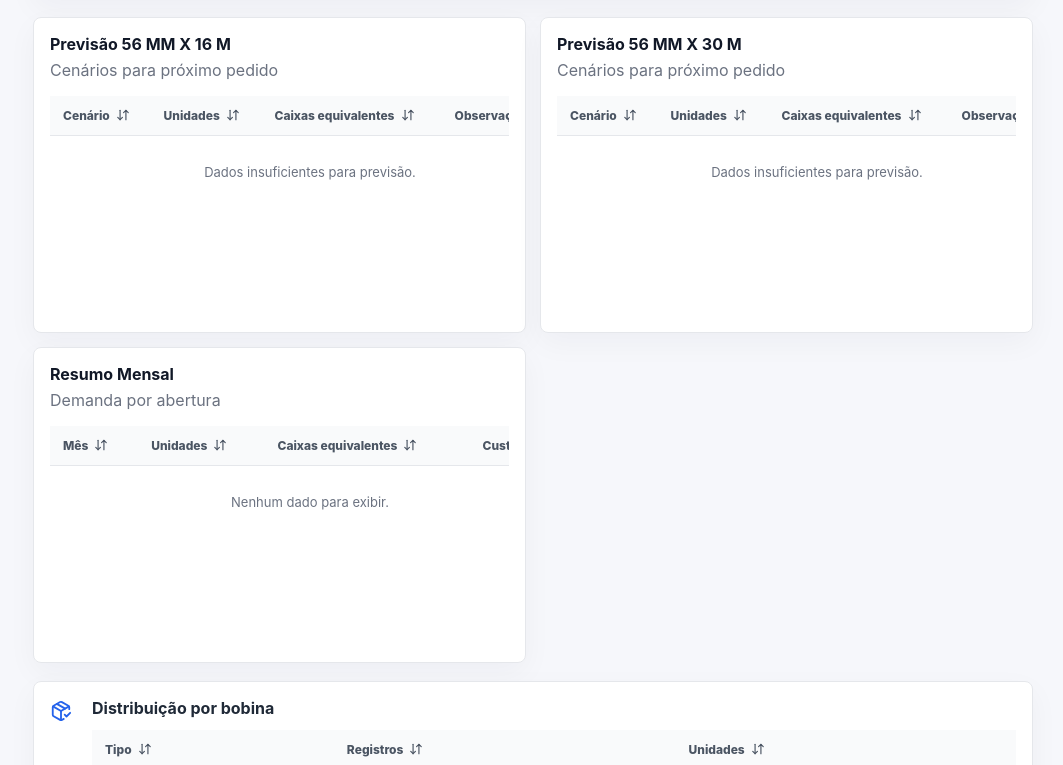
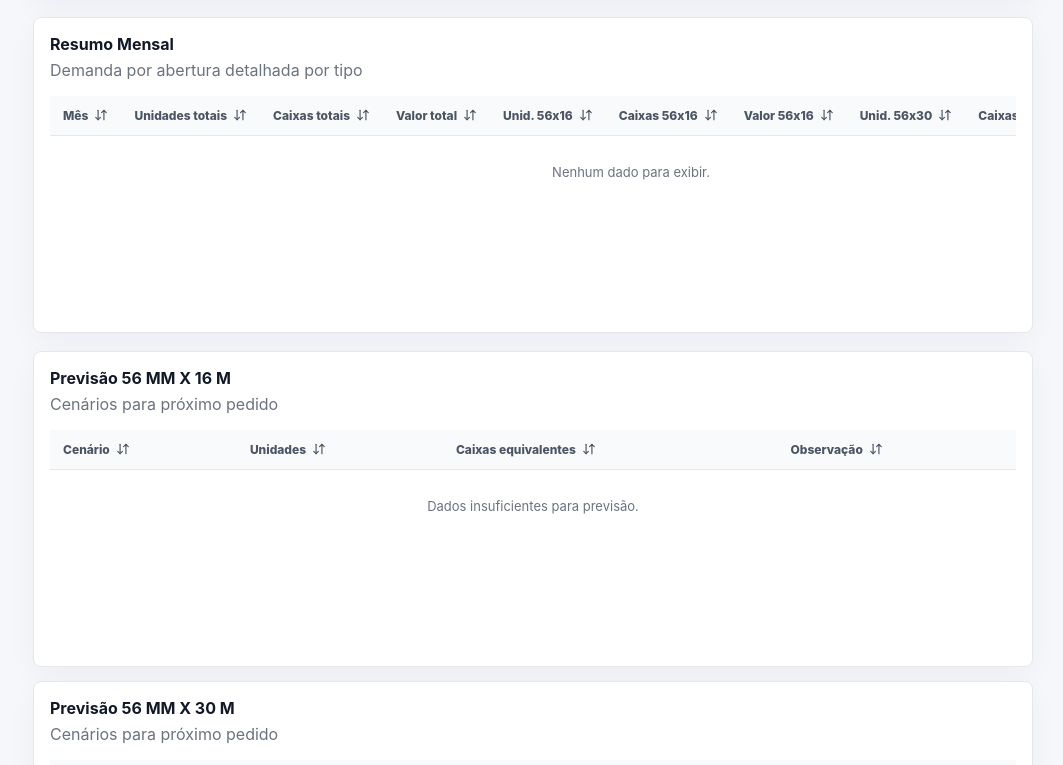
Before and after one commit to Ernands/Bobinas_RMV, a React (Vite) app: page / in a window 1280 px wide. Shown: the part 1535-2300 px from the top of the page, without its empty margins (217-1280 px from the left). Built offline with nearby package versions, Linux system fonts and the light colour scheme.

Commit message:
Expand overview monthly summary

```diff
--- a/src/pages/Overview.jsx
+++ b/src/pages/Overview.jsx
@@ -92,6 +92,12 @@ export default function Overview({ analytics, hasData }) {
       caixas: row.minBoxes16 + row.minBoxes30,
     };
   });
+  const monthlySummaryRows = monthlyDemand.slice(-8).map((row) => ({
+    ...row,
+    boxes16: row.minBoxes16,
+    boxes30: row.minBoxes30,
+    boxesTotal: row.minBoxes16 + row.minBoxes30,
+  }));
   const forecast16Rows = buildForecastRows(analytics.bobbin16.forecast);
   const forecast30Rows = buildForecastRows(analytics.bobbin30.forecast);
 
@@ -166,7 +172,25 @@ export default function Overview({ analytics, hasData }) {
         </ChartCard>
       </section>
 
-      <section className="cards-grid three">
+      <ChartCard title="Resumo Mensal" subtitle="Demanda por abertura detalhada por tipo">
+        <DataTable
+          columns={[
+            { key: 'monthKey', label: 'Mês', value: (row) => row.month },
+            { key: 'units', label: 'Unidades totais', value: (row) => formatInteger(row.units), sortValue: (row) => row.units },
+            { key: 'boxesTotal', label: 'Caixas totais', value: (row) => formatInteger(row.boxesTotal), sortValue: (row) => row.boxesTotal },
+            { key: 'totalCost', label: 'Valor total', value: (row) => formatCurrency(row.totalCost), sortValue: (row) => row.totalCost },
+            { key: 'units16', label: 'Unid. 56x16', value: (row) => formatInteger(row.units16), sortValue: (row) => row.units16 },
+            { key: 'boxes16', label: 'Caixas 56x16', value: (row) => formatInteger(row.boxes16), sortValue: (row) => row.boxes16 },
+            { key: 'cost16', label: 'Valor 56x16', value: (row) => formatCurrency(row.cost16), sortValue: (row) => row.cost16 },
+            { key: 'units30', label: 'Unid. 56x30', value: (row) => formatInteger(row.units30), sortValue: (row) => row.units30 },
+            { key: 'boxes30', label: 'Caixas 56x30', value: (row) => formatInteger(row.boxes30), sortValue: (row) => row.boxes30 },
+            { key: 'cost30', label: 'Valor 56x30', value: (row) => formatCurrency(row.cost30), sortValue: (row) => row.cost30 },
+          ]}
+          rows={monthlySummaryRows}
+        />
+      </ChartCard>
+
+      <section className="cards-grid two">
         <ChartCard title="Previsão 56 MM X 16 M" subtitle="Cenários para próximo pedido">
           <DataTable
             columns={[
@@ -190,18 +214,6 @@ export default function Overview({ analytics, hasData }) {
             ]}
             emptyMessage="Dados insuficientes para previsão."
             rows={forecast30Rows}
-          />
-        </ChartCard>
-
-        <ChartCard title="Resumo Mensal" subtitle="Demanda por abertura">
-          <DataTable
-            columns={[
-              { key: 'monthKey', label: 'Mês', value: (row) => row.month },
-              { key: 'units', label: 'Unidades', value: (row) => formatInteger(row.units), sortValue: (row) => row.units },
-              { key: 'boxes', label: 'Caixas equivalentes', value: (row) => formatInteger(row.minBoxes16 + row.minBoxes30), sortValue: (row) => row.minBoxes16 + row.minBoxes30 },
-              { key: 'cost', label: 'Custo', value: (row) => formatCurrency(row.totalCost), sortValue: (row) => row.totalCost },
-            ]}
-            rows={monthlyDemand.slice(-8)}
           />
         </ChartCard>
       </section>
--- a/src/utils/dateUtils.js
+++ b/src/utils/dateUtils.js
@@ -11,6 +11,10 @@ function isValidDate(date) {
 }
 
 function makeLocalDate(year, monthIndex, day) {
+  if (!Number.isFinite(year) || year < 2000 || year > 2100) {
+    return null;
+  }
+
   const date = new Date(year, monthIndex, day);
   date.setHours(0, 0, 0, 0);
   return isValidDate(date) ? date : null;
```
